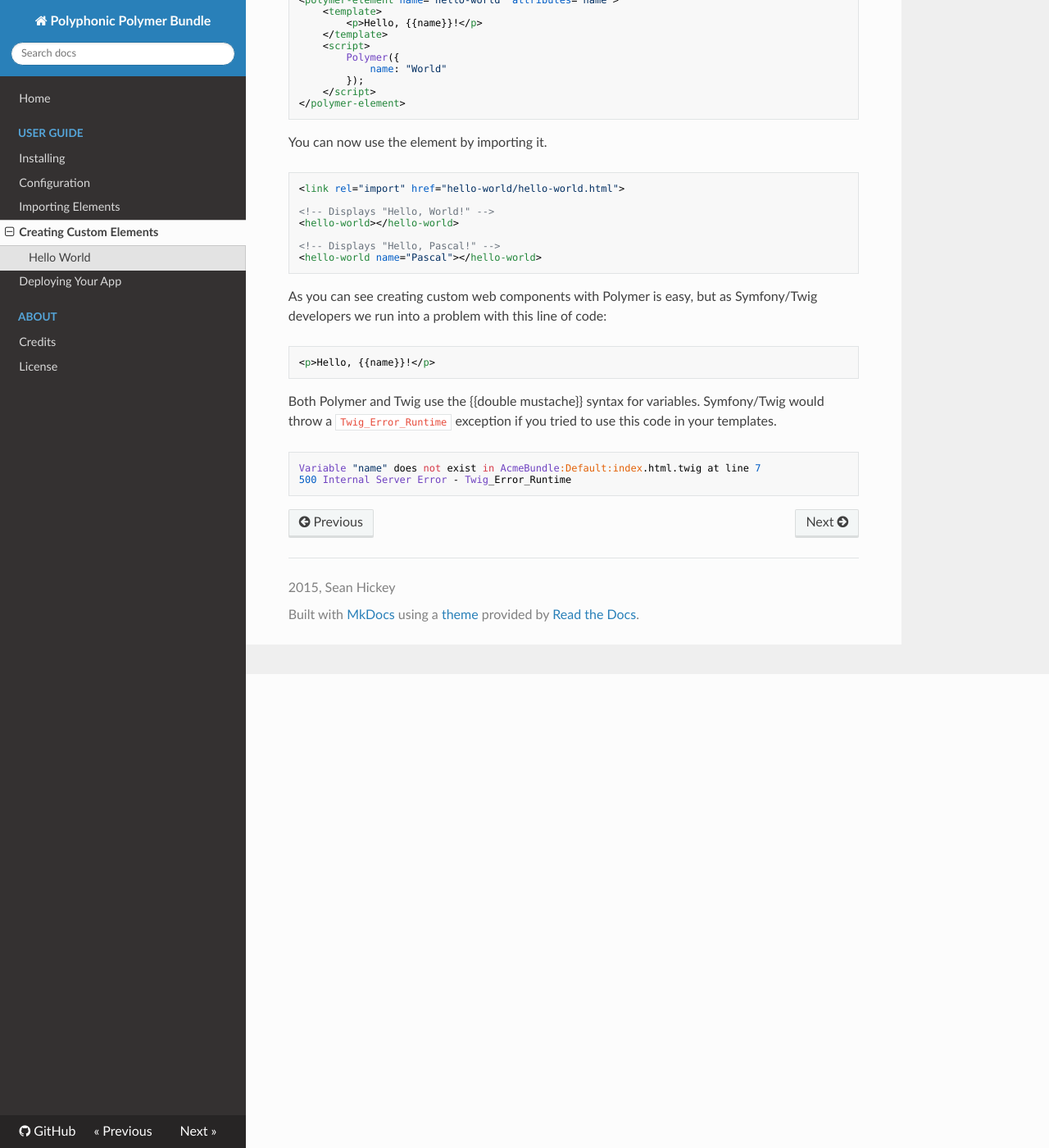
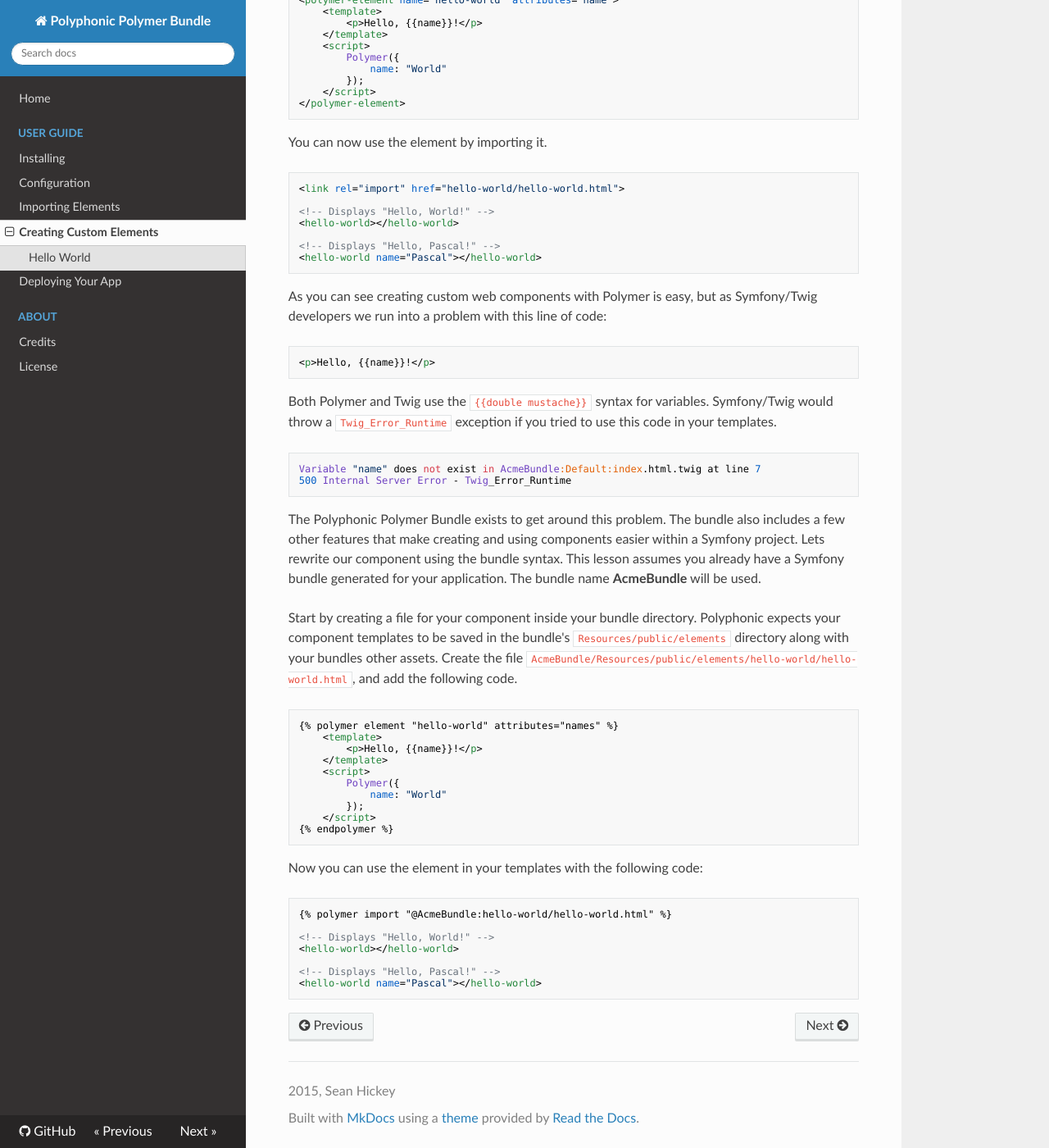
Before and after one commit to headzoo/polymer-bundle, an MkDocs documentation site: the page built from Resources/doc/custom.md, in a window 1280 px wide and 1400 px high, scrolled down 578 px. Shown: the whole window at 82% size. Built offline with MkDocs 1.6.1, drawn with Linux system fonts in a browser that asks for light colours; nearby versions of some CDN libraries; old or Windows-style settings are respelled for this version of MkDocs.

Commit message:
Updated docs
[ci skip]

````diff
--- a/Resources/doc/custom.md
+++ b/Resources/doc/custom.md
@@ -50,7 +50,7 @@
 <p>Hello, {{name}}!</p>
 ```
 
-Both Polymer and Twig use the {{double mustache}} syntax for variables. Symfony/Twig
+Both Polymer and Twig use the `{{double mustache}}` syntax for variables. Symfony/Twig
 would throw a `Twig_Error_Runtime` exception if you tried to use this code in
 your templates.
 
@@ -58,3 +58,40 @@
 Variable "name" does not exist in AcmeBundle:Default:index.html.twig at line 7
 500 Internal Server Error - Twig_Error_Runtime
 ```
+
+The Polyphonic Polymer Bundle exists to get around this problem. The bundle also
+includes a few other features that make creating and using components easier
+within a Symfony project. Lets rewrite our component using the bundle syntax.
+This lesson assumes you already have a Symfony bundle generated for your
+application. The bundle name **AcmeBundle** will be used.
+
+Start by creating a file for your component inside your bundle directory.
+Polyphonic expects your component templates to be saved in the bundle's
+`Resources/public/elements` directory along with your bundles other assets.
+Create the file `AcmeBundle/Resources/public/elements/hello-world/hello-world.html`,
+and add the following code.
+
+```html
+{% polymer element "hello-world" attributes="names" %}
+	<template>
+		<p>Hello, {{name}}!</p>
+	</template>
+	<script>
+		Polymer({
+			name: "World"
+		});
+	</script>
+{% endpolymer %}
+```
+
+Now you can use the element in your templates with the following code:
+
+```html
+{% polymer import "@AcmeBundle:hello-world/hello-world.html" %}
+
+<!-- Displays "Hello, World!" -->
+<hello-world></hello-world>
+
+<!-- Displays "Hello, Pascal!" -->
+<hello-world name="Pascal"></hello-world>
+```
````
